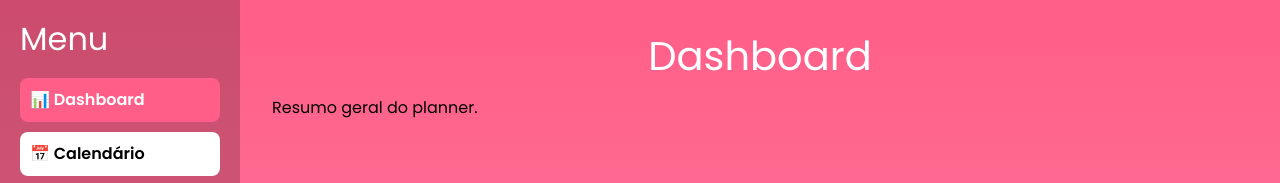
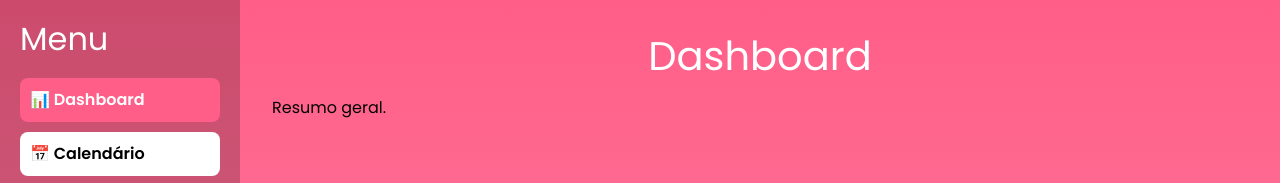
Before and after one commit to gabrielsousa99-dev/projetoluisnassau, a plain HTML site: page calendar_index.html in a window 1280 px wide. Shown: the top 183 px of the page. Drawn offline with nearby package versions, Linux system fonts and the light colour scheme.

```diff
--- a/calendar_index.html
+++ b/calendar_index.html
@@ -38,7 +38,7 @@
             <!-- DASHBOARD -->
             <section id="dashboard" class="page active">
                 <h1>Dashboard</h1>
-                <p>Resumo geral do planner.</p>
+                <p>Resumo geral.</p>
             </section>
 
             <!-- CALENDÁRIO -->
--- a/projetoluisnassau/my-project/src/js/calendar_script.js
+++ b/projetoluisnassau/my-project/src/js/calendar_script.js
@@ -70,7 +70,7 @@
         .replaceAll("'", '&#039;');
 }
 
-// ===== NAVEGAÇÃO DO MENU =====
+// ===== MENU =====
 navButtons.forEach(btn => {
     btn.addEventListener('click', () => {
         navButtons.forEach(b => b.classList.remove('active'));
--- a/projetoluisnassau/my-project/src/scss/calendar_style.css
+++ b/projetoluisnassau/my-project/src/scss/calendar_style.css
@@ -1,6 +1,6 @@
 @import url('https://fonts.googleapis.com/css2?family=Poppins:wght@400;600&display=swap');
 
-/* ===== CORES DO PROJETO ===== */
+/* ===== PALETA DE CORES PRINCIPAL ===== */
 :root{
     --body-gradient-start: #ff5e88;
     --body-gradient-end: #ff8cab;
```
